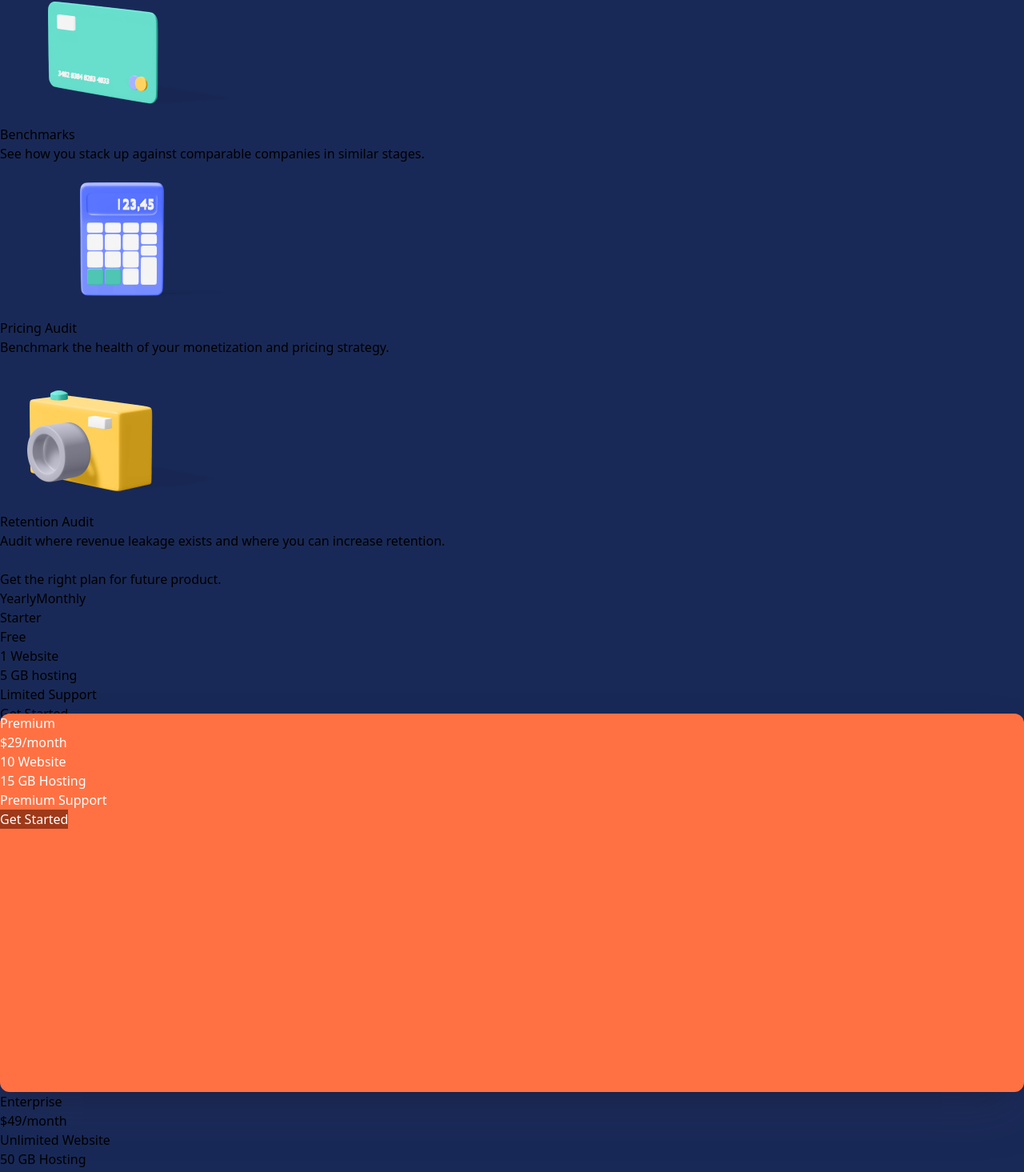
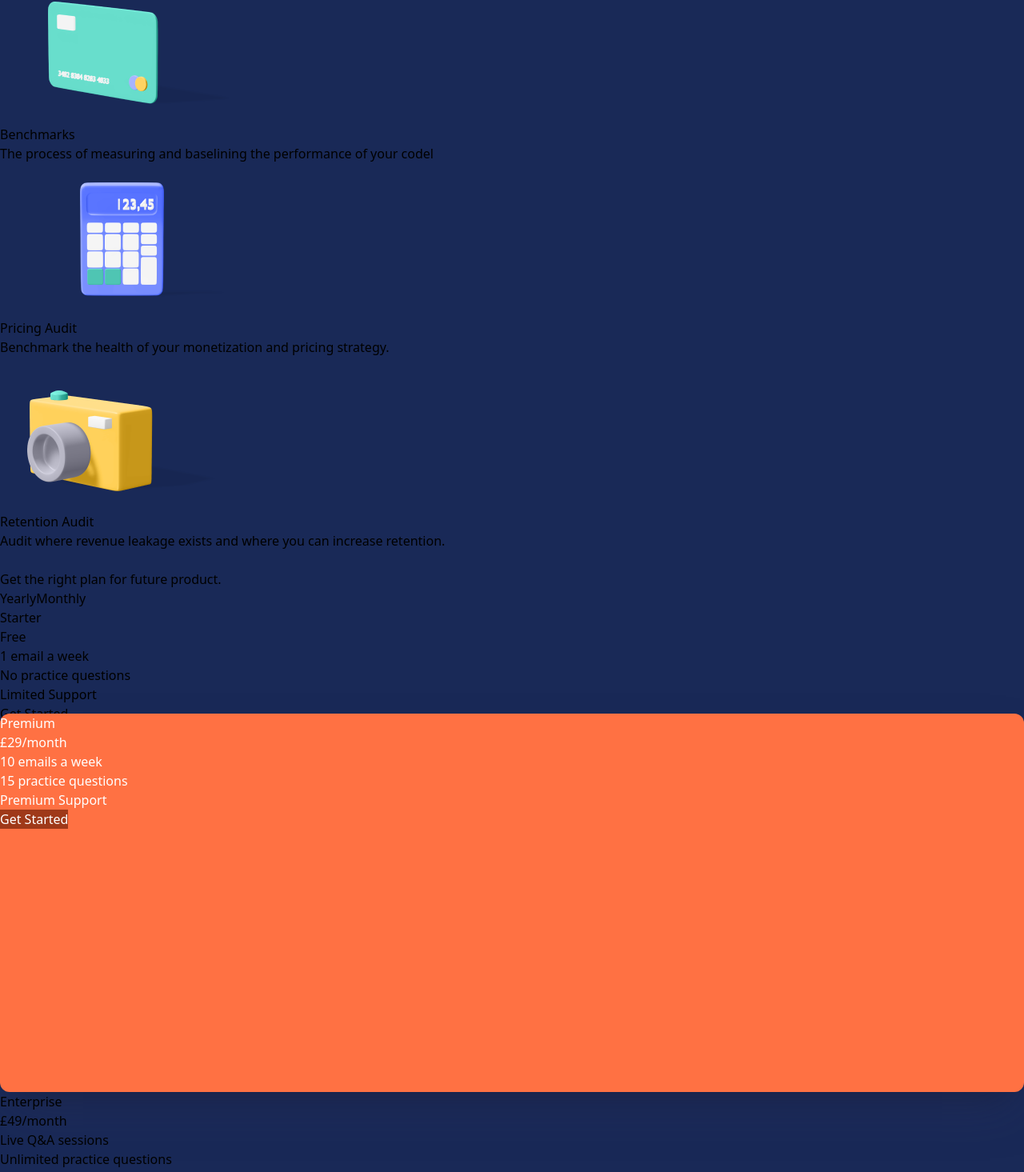
Before and after one commit to tlcgbo/Modern-Website, a React (Vite) app: page / in a window 1280 px wide. Shown: the part 3313-4778 px from the top of the page at 80% size. Built offline with nearby package versions, Linux system fonts and the light colour scheme.

Commit message:
updating last files

```diff
--- a/src/components/SubIndex.jsx
+++ b/src/components/SubIndex.jsx
@@ -23,7 +23,7 @@ function SubIndex() {
             className="index-container"
         >
             <h2 className=" text-white text-[50px] font-bold leading-[57px] tracking-[-1.56px] mb-[30px] w-[14.7cm]">Subscription Index</h2>
-            <p className=" text-[25px] leading-[30px] text-[#9c9c9e] tracking-[-0.63px] font-['Mulish'] w-[82%]">A daily dataset to keep you up to date on subscription market trends and what's happening in your vertical.</p>
+            <p className=" text-[25px] leading-[30px] text-[#9c9c9e] tracking-[-0.63px] font-['Mulish'] w-[82%]">Daily news to keep you up to date on the technological market trends and what's happening in your world.</p>
             <p className="font-bold text-[17px] text-[#8f8ffa] cursor-pointer pt-[30px]">Learn more</p>
         </div>
     </div>
--- a/src/constants/index.js
+++ b/src/constants/index.js
@@ -38,7 +38,7 @@ const services = [
         name: "benchmarks",
         icon: icon1,
         header: "Benchmarks",
-        para: "See how you stack up against comparable companies in similar stages."
+        para: "The process of measuring and baselining the performance of your codel"
     },
     {
         name: "pricing",
@@ -59,28 +59,28 @@ const plans = [
         title: "Starter",
         price: "Free",
         specs: [
-            "1 Website",
-            "5 GB hosting",
+            "1 email a week",
+            "No practice questions",
             "Limited Support",
         ],
         button: "Get Started",
     },
     {
         title: "Premium",
-        price: "$29/month",
+        price: "£29/month",
         specs: [
-          "10 Website",
-          "15 GB Hosting",
+          "10 emails a week",
+          "15 practice questions",
           "Premium Support",
         ],
         button: "Get Started",
       },
       {
         title: "Enterprise",
-        price: "$49/month",
+        price: "£49/month",
         specs: [
-          "Unlimited Website",
-          "50 GB Hosting",
+          "Live Q&A sessions",
+          "Unlimited practice questions",
           "Premium Support",
         ],
         button:"Get Started",
```
